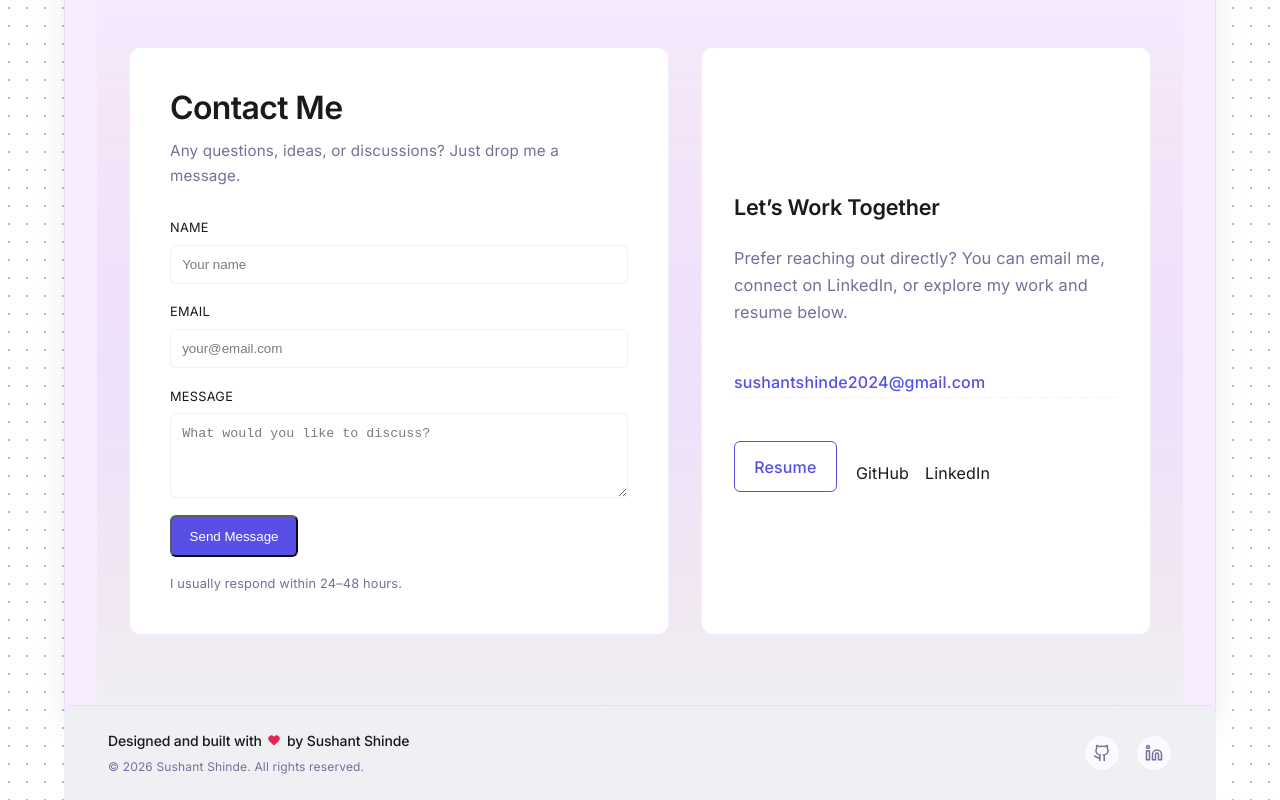
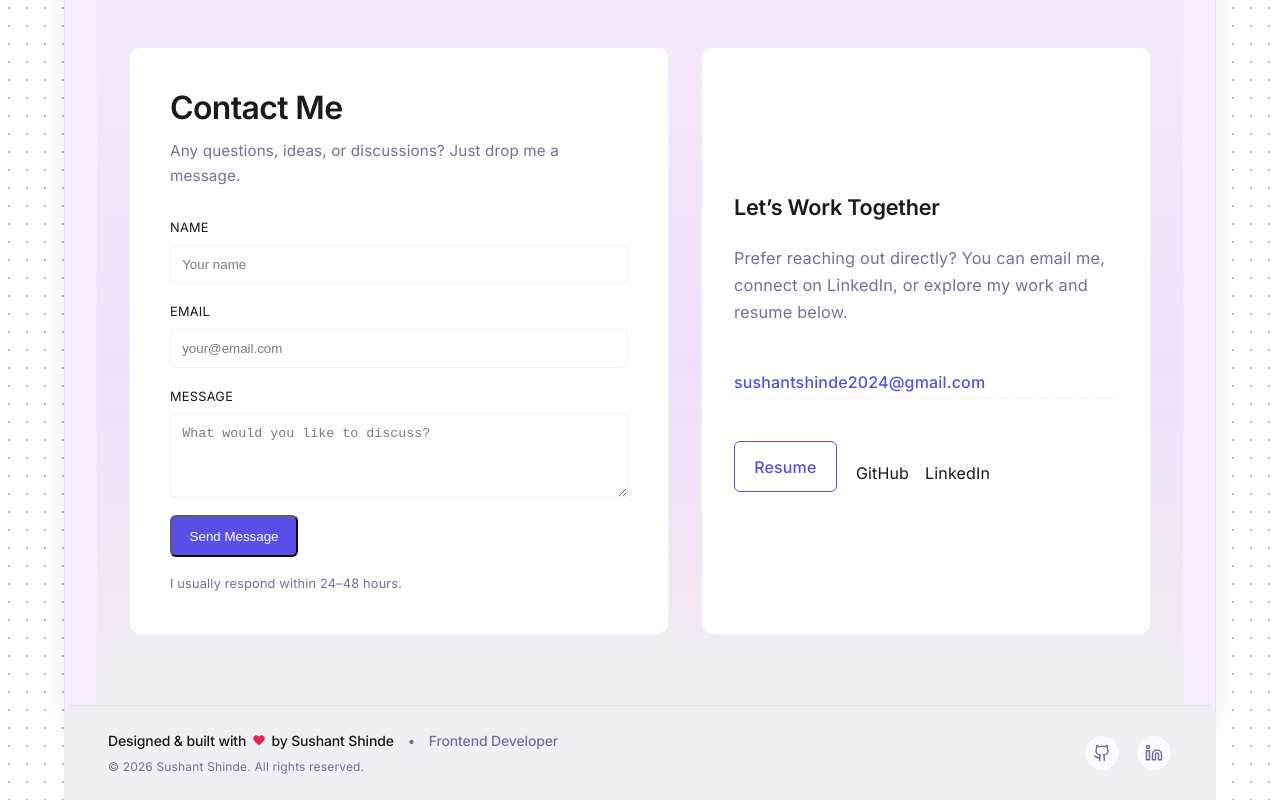
Before and after one commit to sushantshinde7/sushant-portfolio, a React (Vite) app: page / in a window 1280 px wide. Shown: the part 4123-4923 px from the top of the page. Built offline with nearby package versions, Linux system fonts and the light colour scheme.

Commit message:
footer updated

```diff
--- a/src/components/Footer.jsx
+++ b/src/components/Footer.jsx
@@ -10,7 +10,7 @@ function Footer() {
         {/* Left */}
         <div className="footer-left">
           <p className="footer-line">
-            Designed and built with{" "}
+  Designed & built with{" "}
   <Heart
     size={14}
     className="footer-heart"
@@ -18,6 +18,8 @@ function Footer() {
     strokeWidth={0}
   />{" "}
   by Sushant Shinde
+  <span className="footer-sep" aria-hidden="true">•</span>
+  <span className="footer-role">Frontend Developer</span>
 </p>
           <p className="footer-copy">
             © {year} Sushant Shinde. All rights reserved.
--- a/src/styles/Footer.css
+++ b/src/styles/Footer.css
@@ -36,7 +36,16 @@
   line-height: 1.5;
   letter-spacing: -0.01em;
 }
+.footer-sep {
+  margin: 0 0.5rem;
+  color: var(--text-muted);
+  font-weight: 400;
+}
 
+.footer-role {
+  color: var(--text-muted);
+  font-weight: 500;
+}
 .footer-heart {
   color: #e11d48; /* subtle red, works in both themes */
 }
```
Lines whose indentation alone changed are shown as unchanged.
